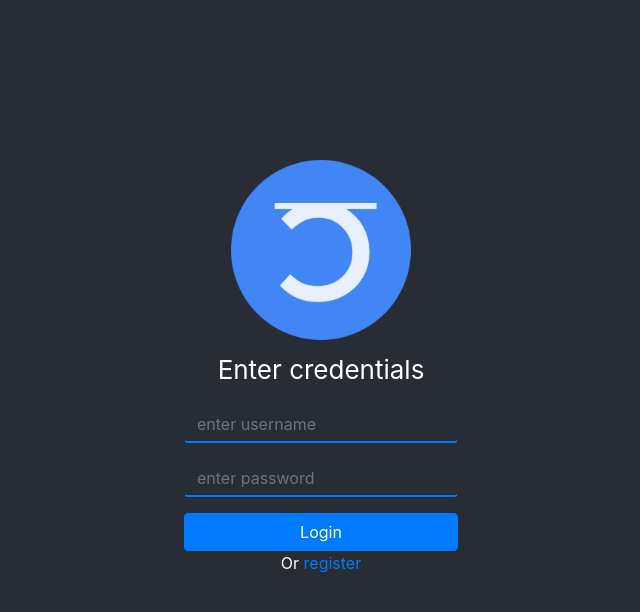
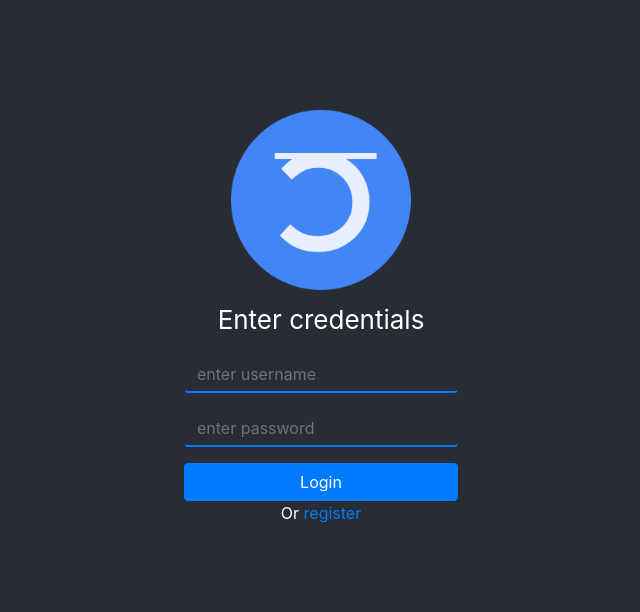
Before and after one commit to jackfperryjr/noctis, a React (Create React App) app: page /noctis/login in a window 1280 px wide. Shown: the top 612 px of the page, without its empty margins (319-959 px from the left). Built offline with nearby package versions, Linux system fonts and the light colour scheme.

Commit message:
Adjusted padding on login and register screens

```diff
--- a/src/App.css
+++ b/src/App.css
@@ -126,8 +126,9 @@ input[type="number"]:focus  {
   color: white;
 }
 
-.login-screen {
-  padding-top: 150px;
+.login-screen,
+.register-screen {
+  padding-top: 100px;
 }
 
 .link,
--- a/src/components/Register.js
+++ b/src/components/Register.js
@@ -110,7 +110,7 @@ class Register extends Component {
     } else
     {
       return (
-        <header className='form-container'>
+        <header className='form-container register-screen'>
           <img src={icon} className='main-photo' alt='logo' />
           <p>Sign up!</p>
           <Route exact path='/noctis' component={login} />
```
Also changed, not shown: 8 other files (tests, documents, lock files or other folders).
